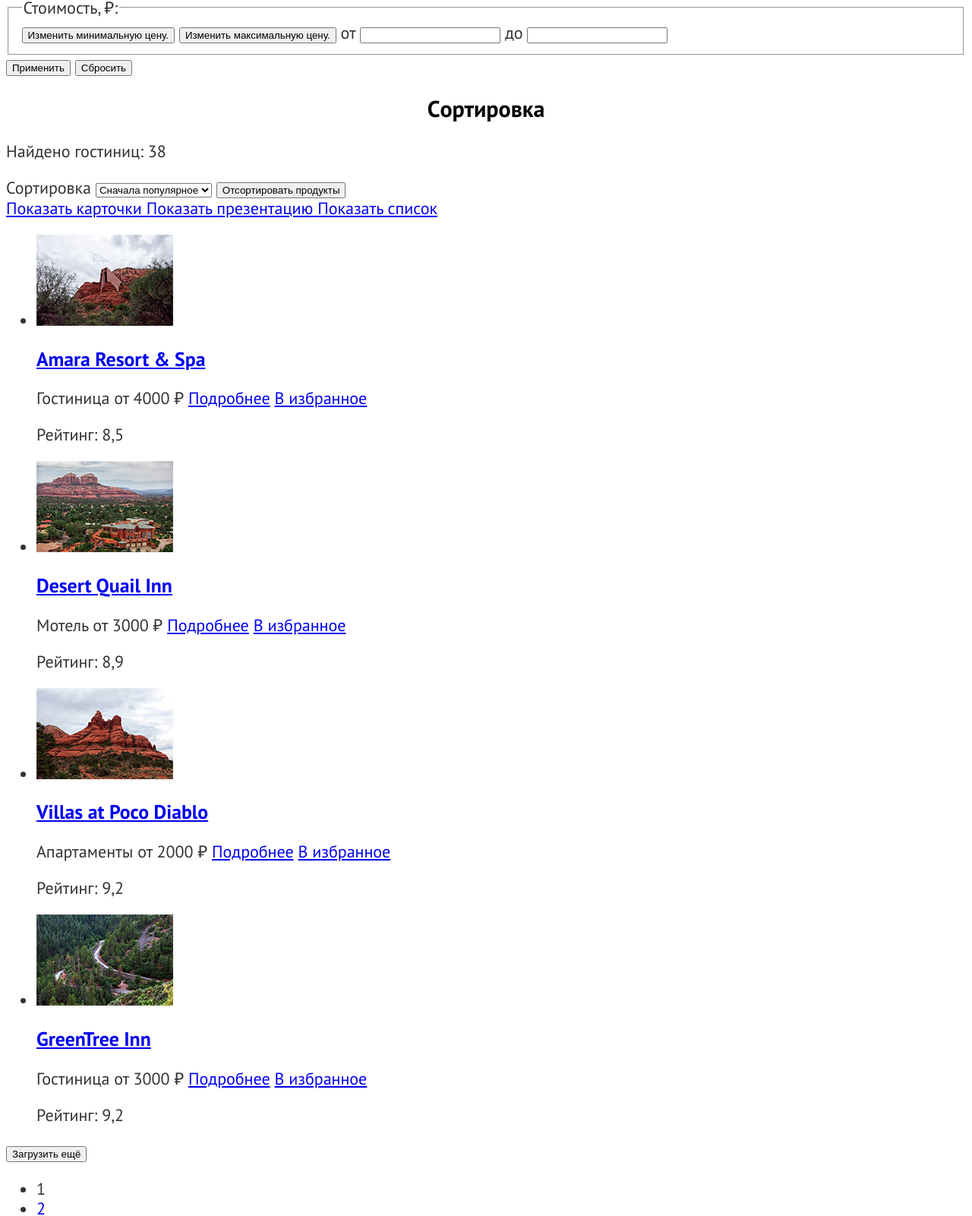
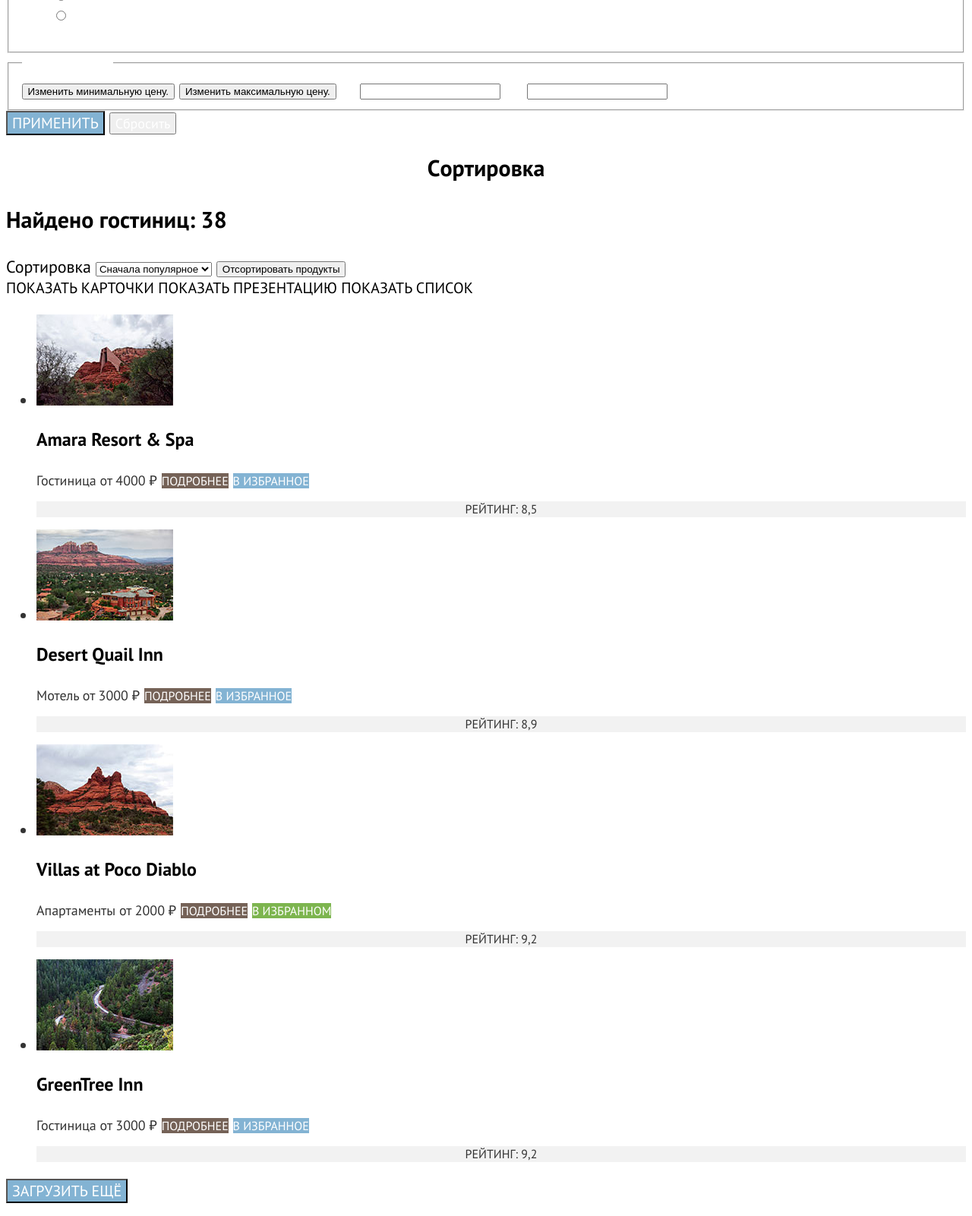
Before and after one commit to Stranger-Deer/1866595-sedona-32, a plain HTML site: page catalog.html in a window 1280 px wide. Shown: the part 820-2421 px from the top of the page at 76% size. Drawn offline with Linux system fonts and the light colour scheme; files whose address does not match are found by name.

Commit message:
Стилизация

```diff
--- a/catalog.html
+++ b/catalog.html
@@ -133,7 +133,7 @@
           </fieldset>
 
           <button class="button" type="submit">Применить</button>
-          <button class="button" type="submit">Сбросить</button>
+          <button class="button-light" type="submit">Сбросить</button>
         </form>
       </section>
 
@@ -150,13 +150,13 @@
           <button class="visually-hidden" type="submit">Отсортировать продукты</button>
         </form>
 
-       <a href="#" class="button">
+       <a href="#" class="icon-button button">
          <span class="visually-hidden">Показать карточки</span>
        </a>
-       <a href="#" class="button">
+       <a href="#" class="icon-button button">
         <span class="visually-hidden">Показать презентацию</span>
       </a>
-       <a href="#" class="button">
+      <a href="#" class="icon-button button">
         <span class="visually-hidden">Показать список</span>
       </a>
      </section>
@@ -170,8 +170,8 @@
             </a>
             <span class="product-card-type">Гостиница </span>
             <span class="product-card-price">от 4000 ₽</span>
-            <a href="#" class="product-card-button button">Подробнее</a>
-            <a href="#" class="product-card-button button">В избранное</a>
+            <a href="#" class="more-button button">Подробнее</a>
+            <a href="#" class="favorites-button button">В избранное</a>
             <img class="stars" src="#" alt="">
             <p class="rating"> Рейтинг: 8,5</p>
           </li>
@@ -183,8 +183,8 @@
             </a>
             <span class="product-card-type">Мотель </span>
             <span class="product-card-price">от 3000 ₽</span>
-            <a href="#" class="product-card-button button">Подробнее</a>
-            <a href="#" class="product-card-button button">В избранное</a>
+            <a href="#" class="more-button button">Подробнее</a>
+            <a href="#" class="favorites-button button">В избранное</a>
             <img class="stars" src="#" alt="">
             <p class="rating"> Рейтинг: 8,9</p>
           </li>
@@ -196,8 +196,8 @@
             </a>
             <span class="product-card-type">Апартаменты </span>
             <span class="product-card-price">от 2000 ₽</span>
-            <a href="#" class="product-card-button button">Подробнее</a>
-            <a href="#" class="product-card-button button">В избранное</a>
+            <a href="#" class="more-button button">Подробнее</a>
+            <a href="#" class="favorites-button-active button">В избранном</a>
             <img class="stars" src="#" alt="">
             <p class="rating"> Рейтинг: 9,2</p>
           </li>
@@ -209,13 +209,13 @@
             </a>
             <span class="product-card-type">Гостиница </span>
             <span class="product-card-price">от 3000 ₽</span>
-            <a href="#" class="product-card-button button">Подробнее</a>
-            <a href="#" class="product-card-button button">В избранное</a>
+            <a href="#" class="more-button button">Подробнее</a>
+            <a href="#" class="favorites-button button">В избранное</a>
             <img class="stars" src="#" alt="">
             <p class="rating"> Рейтинг: 9,2</p>
           </li>
       </ul>
-          <button class="button-show-more" type="button">Загрузить ещё</button>
+          <button class="button" type="button">Загрузить ещё</button>
      </section>
 
      <ul class="pagination">
--- a/styles/styles.css
+++ b/styles/styles.css
@@ -22,6 +22,55 @@ body {
   background-color: #FFFFFF;
 }
 
+.button {
+  font-family: inherit;
+  font-size: 20px;
+  line-height: 26px;
+  font-weight: 400;
+  text-align: center;
+  color: #FFFFFF;
+  background-color: #83B3D3;
+  text-decoration: none;
+  text-transform: uppercase;
+}
+
+.button-search {
+    background-color: #756257;
+}
+
+.more-button{
+  background-color: #756257;
+  font-size: 16px;
+  line-height: 21px;
+  text-align: center;
+}
+
+.favorites-button{
+  font-size: 16px;
+  line-height: 21px;
+  text-align: center;
+}
+
+.favorites-button-active {
+  background-color: #7DB54F;
+  font-size: 16px;
+  line-height: 21px;
+  text-align: center;
+}
+
+.icon-button {
+  color: #000000;
+  background-color: #FFFFFF;
+
+}
+.button-light {
+  font-family: inherit;
+  color: #FFFFFF;
+  font-size: 18px;
+  line-height: 23px;
+  text-align: center;
+}
+
 h2 {
 font-family: "PT Sans", sans-serif;
 font-weight: 700;
@@ -35,7 +84,7 @@ text-align: center;
 
 .page-header {
   color: #000000;
-  background: #FFFFFF;
+  background-color: #FFFFFF;
 }
 
 .navigation-link {
@@ -43,7 +92,7 @@ text-align: center;
  font-size: 20px;
  line-height: 26px;
  color: #000000;
- background: #FFFFFF;
+ background-color: #FFFFFF;
  font-weight: 700;
  text-align: center;
  text-decoration: none;
@@ -61,25 +110,62 @@ text-align: center;
   text-align: center;
 }
 /* List */
-.reasons-list {
-  text-align: center;
-}
+ .reasons-description {
+   font-family: "PT Sans", sans-serif;
+   font-size: 18px;
+   line-height: 21px;
+   font-weight: 400;
 
+ }
 /* Title */
 .reasons-title {
   font-family: "PT Sans", sans-serif;
   font-size: 24px;
   line-height: 28px;
   text-transform: uppercase;
+  color: #000000;
 }
 
+.reasons-item-1, .reasons-item-2 {
+  color: #ffffff;
+  background-color: #83B3D3;
+}
+
+.reasons-list-1 {
+  color: #333333;
+  background-color: #ffffff;
+
+}
+
+.reasons-item-1-1, .reasons-item-1-3, .reasons-item-3, .reasons-item-5 {
+  background-color: rgba(131, 179, 211, 0.12);
+
+}
+
+.reasons-item-4{
+background-color: rgba(131, 179, 211, 0.2);
+
+}
 
 .newsletter {
   background-image: url("../img/background.jpg");
   background-size: 100% auto;
   background-repeat: no-repeat;
+  text-align: center;
 }
 
+.hotel-search {
+  text-align: center;
+}
+
+.footer-contacts-item {
+  font-size: 40px;
+  line-height: 40px;
+  color: #000000;
+  background-color: #FFFFFF;
+  text-align: center;
+  text-decoration: none;
+}
 
 /* Catalog */
 
@@ -88,3 +174,104 @@ text-align: center;
   background-size: 100% auto;
   background-repeat: no-repeat;
 }
+
+.inner-header {
+color: #FFFFFF;
+}
+
+.inner-header-title {
+font-family: "PT Sans", sans-serif;;
+font-style: normal;
+font-weight: 700;
+font-size: 60px;
+line-height: 78px;
+}
+
+.breadcrumbs {
+  font-size: 16px;
+}
+
+.breadcrumbs-link {
+  color: inherit;
+}
+
+.filters{
+color: #FFFFFF;
+}
+
+.catalog-filter-title {
+  font-weight: 700;
+  font-size: 20px;
+  line-height: 26px;
+}
+
+.control-label {
+  font-size: 18px;
+  line-height: 23px;
+}
+
+.sorting {
+  color: #000000;
+  background-color: #FFFFFF;
+}
+
+.results{
+  font-weight: 700;
+  font-size: 30px;
+  line-height: 39px;
+}
+
+.product-card-link {
+  text-decoration: none;
+}
+
+.product-card-title {
+  color: #000000;
+  font-weight: 700;
+  font-size: 24px;
+  line-height: 31px;
+}
+
+.product-card-type {
+  font-size: 18px;
+  line-height: 23px;
+}
+
+.product-card-price {
+  font-size: 18px;
+  line-height: 23px;
+}
+ .rating {
+  font-size: 16px;
+  line-height: 21px;
+  text-transform: uppercase;
+  text-align: center;
+  background-color: #F2F2F2;
+ }
+
+
+ .pagination {
+   background-color: #FFFFFF;
+ }
+
+ .pagination-link {
+   color: #FFFFFF;
+   background-color: #83B3D3;
+   text-decoration: none;
+   font-size: 20px;
+   font-weight: 700;
+ }
+
+ .pagination-current {
+   color: #000000;
+   background-color: #F2F2F2;
+ }
+
+.number{
+  font-size: 18px;
+  line-height: 23px;
+}
+
+.newsletter-inner {
+  text-align: center;
+}
```
Also changed, not shown: index.html (+13 -13 lines).
